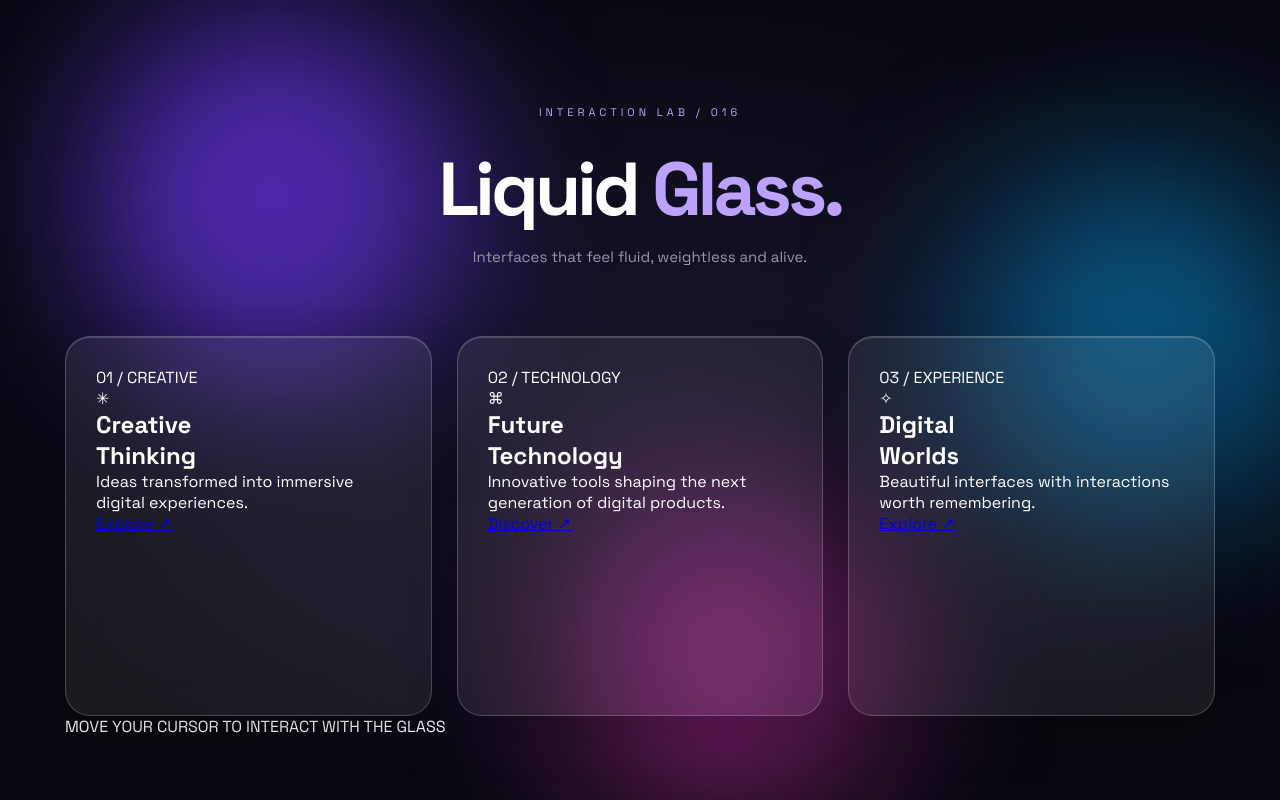
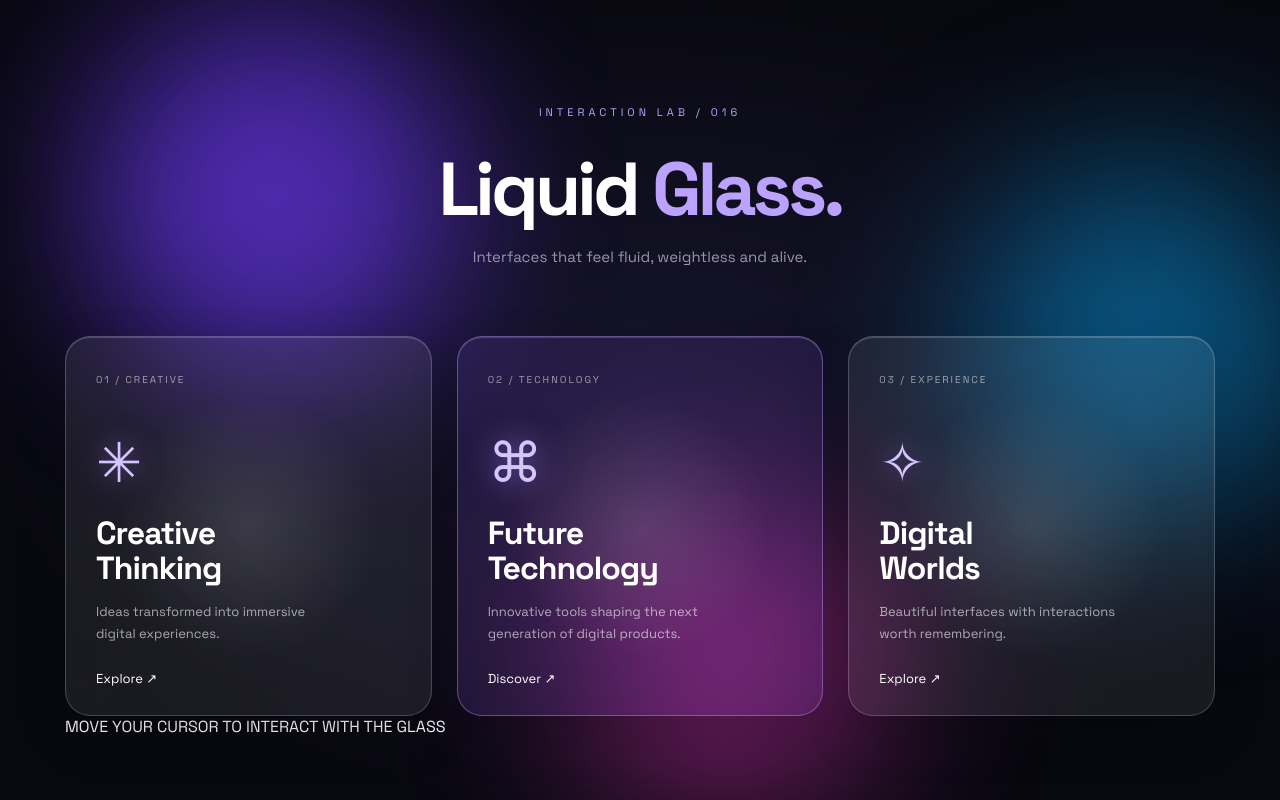
Before and after one commit to manthansharma17/components, a plain HTML site: page card-animations/liquid-glass-card/index.html in a window 1280 px wide. Drawn offline with Linux system fonts and the light colour scheme; a script that the page names is missing.

Commit message:
liquid glass css 1

```diff
--- a/card-animations/liquid-glass-card/style.css
+++ b/card-animations/liquid-glass-card/style.css
@@ -127,3 +127,72 @@ header p {
     border-color .35s ease,
     background .35s ease;
 }
+/* Moving light reflection */
+
+.reflection {
+  position: absolute;
+  inset: 0;
+  z-index: -1;
+  pointer-events: none;
+
+  background: radial-gradient(
+    circle at var(--mx) var(--my),
+    rgba(255,255,255,.25),
+    transparent 50%
+  );
+
+  opacity: .5;
+  transition: opacity .3s;
+}
+
+.glass-card:hover {
+  transform: translateY(-12px);
+  border-color: rgba(255,255,255,.5);
+  background: rgba(255,255,255,.12);
+}
+
+.glass-card:hover .reflection {
+  opacity: 1;
+}
+
+.featured {
+  background: rgba(144, 105, 255, .13);
+  border-color: rgba(190, 160, 255, .4);
+}
+
+.tag {
+  font-size: 10px;
+  letter-spacing: 2px;
+  color: rgba(255,255,255,.55);
+}
+
+.symbol {
+  font-size: 55px;
+  color: #d4c5ff;
+  margin-top: 40px;
+  text-shadow: 0 0 30px rgba(180,140,255,.6);
+}
+
+h2 {
+  font-size: 32px;
+  line-height: 1.1;
+  margin-top: 18px;
+  letter-spacing: -1px;
+}
+
+.glass-card p {
+  color: rgba(255,255,255,.62);
+  font-size: 13px;
+  line-height: 1.7;
+  margin-top: 15px;
+  max-width: 250px;
+}
+
+.glass-card a {
+  position: absolute;
+  bottom: 28px;
+  left: 30px;
+  color: white;
+  font-size: 13px;
+  text-decoration: none;
+}
```
